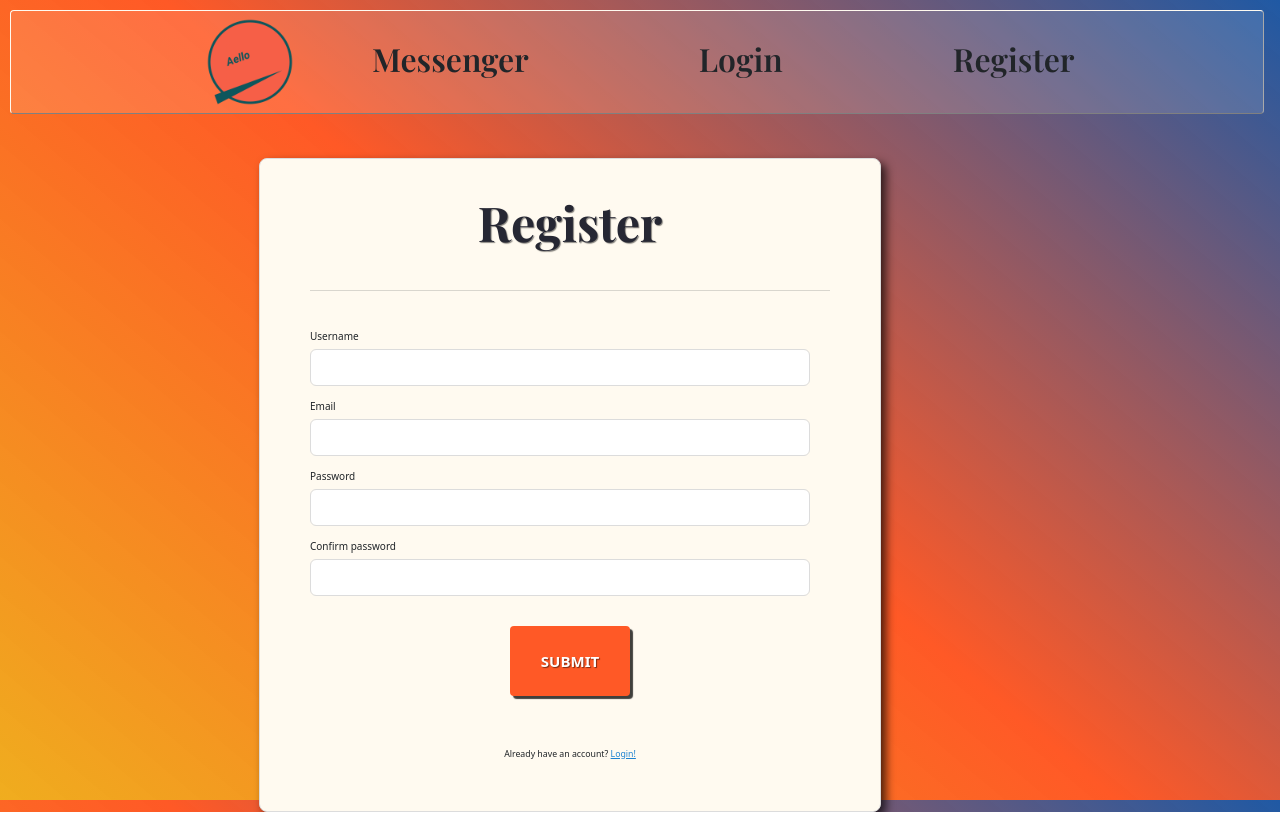
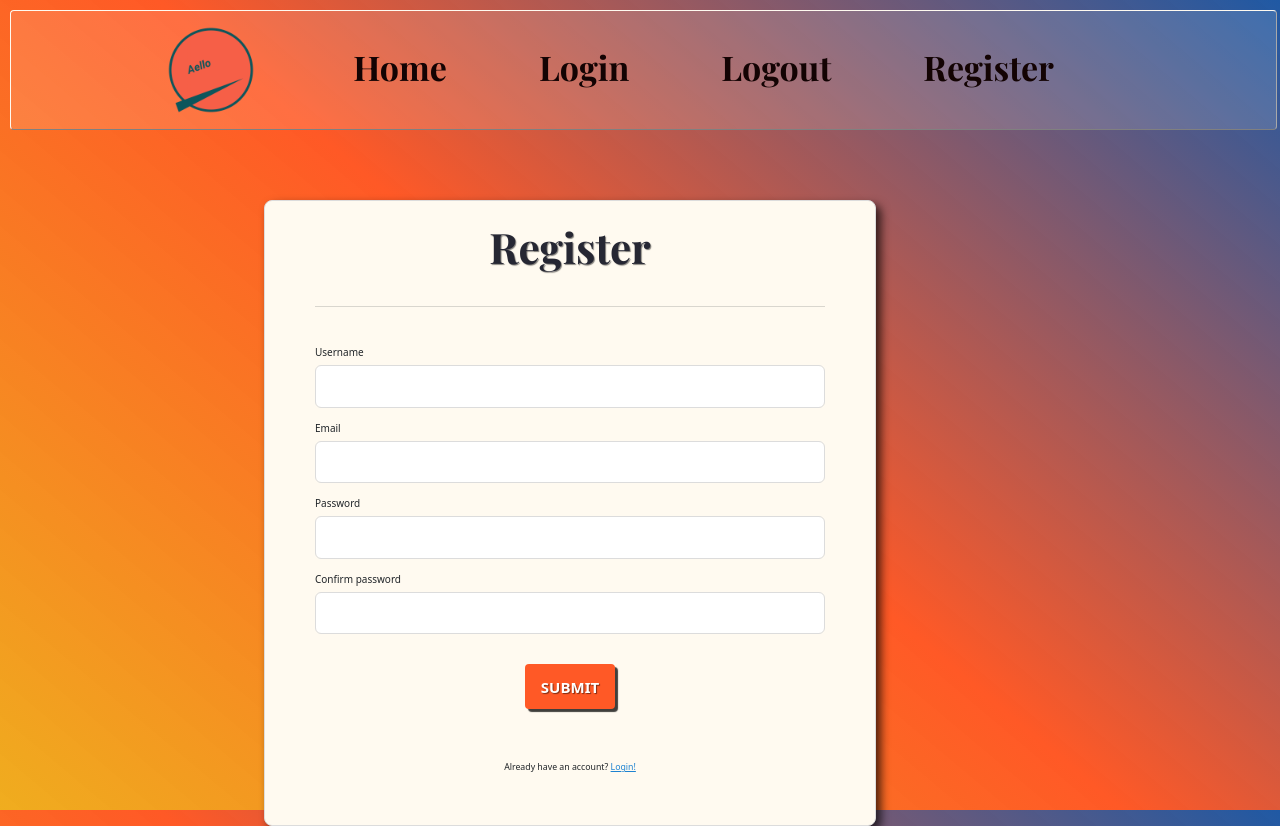
Before and after one commit to kristenprescott/Messenger, a React (Create React App) app in the folder client/: page /register in a window 1280 px wide. Built offline with nearby package versions, Linux system fonts and the light colour scheme.

Commit message:
Added Logout linke to Navbar, fixed up some styling a bit

```diff
--- a/client/src/App.scss
+++ b/client/src/App.scss
@@ -19,10 +19,6 @@ body {
 .App {
   width: 100vw;
   height: 100vh;
-  display: flex;
-  flex-direction: column;
-  // justify-content: center;
-  align-items: stretch;
 }
 
 .container {
@@ -31,14 +27,15 @@ body {
 }
 
 .btn {
-  width: 12rem;
-  height: 7rem;
+  height: 3em;
+  width: 6em;
+  padding: 0px;
+  margin: 0px;
   color: white;
   text-align: center;
   font-size: 1.5rem;
   font-weight: bolder;
   text-transform: uppercase;
-  padding: 2rem 0px;
   border-radius: 4px;
   box-shadow: 3px 3px 1px rgba(0, 0, 0, 0.75);
 }
@@ -51,6 +48,7 @@ body {
   box-shadow: 2px 2px 0px rgba(0, 0, 0, 0.75);
 }
 
+/*
 .Home {
   margin: 0px 5rem;
   margin-top: 2.5%;
@@ -68,24 +66,27 @@ body {
     font-weight: 900;
   }
 }
+*/
 
 .Register {
   display: flex;
   justify-content: center;
   align-items: center;
-  margin-top: 3%;
+  margin-top: 7em;
   .Column {
     display: flex;
-    justify-content: center;
+    flex-direction: column;
     align-items: center;
     input[type="text"],
     input[type="email"],
     input[type="password"] {
-      max-width: 50rem;
+      width: 30em;
+      height: 2.5em;
+      font-size: 17px;
       outline: none;
       border: 1px solid gainsboro;
-      padding: 1rem;
       border-radius: 6px;
+      padding-left: 1rem;
     }
   }
   .card {
@@ -96,10 +97,9 @@ body {
   }
   h1 {
     color: #262733;
-    font-size: 4.8rem;
+    font-size: 4.2rem;
     font-weight: bold;
-    margin: 3.5rem 0px;
-    margin-bottom: 2.5rem;
+    margin: 0.5em 0px;
     text-shadow: 1px 1px 1px rgba(0, 0, 0, 0.5);
   }
   hr {
@@ -133,19 +133,21 @@ body {
 .Login {
   display: flex;
   flex-direction: column;
-  // justify-content: center;
   align-items: center;
-  margin-top: 10%;
+  margin-top: 10em;
   .Column {
     display: flex;
-    justify-content: center;
+    flex-direction: column;
     align-items: center;
     input[type="text"],
     input[type="password"] {
+      width: 30em;
+      height: 2.5em;
+      font-size: 17px;
       outline: none;
       border: 1px solid gainsboro;
-      padding: 1rem;
       border-radius: 6px;
+      padding-left: 1rem;
     }
   }
   .card {
@@ -156,10 +158,11 @@ body {
   }
   h1 {
     color: #262733;
-    font-size: 4.8rem;
+    font-size: 4.2rem;
     font-weight: bold;
-    margin: 3.5rem 0px;
+    margin: 0.5em 0px;
     margin-bottom: 2.5rem;
+
     text-shadow: 1px 1px 1px rgba(0, 0, 0, 0.5);
   }
   hr {
@@ -191,14 +194,14 @@ body {
 }
 
 .Navbar {
-  width: 98vw;
-  height: 13%;
+  width: 99vw;
+  height: 15%;
   margin-top: 5%;
   margin: 1rem;
-  // padding: 0.7%;
   display: flex;
-  justify-content: center;
+  justify-content: space-evenly;
   align-items: center;
+  text-align: center;
   border: 1px solid floralwhite;
   border-bottom: 1px solid gray;
   border-right: 1px solid darkgray;
@@ -206,42 +209,50 @@ body {
   background-color: rgba(255, 255, 255, 0.13);
   .Nav {
     display: flex;
-    justify-content: center;
     align-items: center;
+    .NavItem {
+      padding: 0px 3.6em;
+      .logo {
+        border-radius: 100%;
+        margin: 0px;
+        padding: 0px;
+      }
       a {
-      color: inherit;
+        color: #130303;
         text-decoration: none;
-      // border: 1px solid gainsboro;
       }
       a:hover {
         color: white;
         background-color: rgba(255, 255, 255, 0.3);
         border-radius: 9px;
-      // text-transform: uppercase;
-      padding: 0.5rem;
       }
+      .nav-link {
+        color: #130303;
+      }
+      .nav-link:hover {
+        color: white;
+        background-color: rgba(255, 255, 255, 0.3);
+        border-radius: 9px;
       }
       h3 {
         font-size: 3.4rem;
         font-weight: 700;
       }
+    }
+  }
+
   .Searchbar {
     display: flex;
     justify-content: center;
     align-items: center;
     .search {
+      width: 12em;
+      height: 2.5em;
+      font-size: 17px;
       outline: none;
       border: 1px solid gainsboro;
       border-radius: 6px;
-      height: 5vmin;
-
-      float: right;
-      padding: 1%;
       padding-left: 1rem;
-      // margin-right: 16px;
-      font-size: 17px;
-
-      width: 25vmin;
     }
     .search:hover {
       border: 1px solid darkgray;
@@ -254,8 +265,8 @@ body {
     .search-btn {
       padding: 0px;
       margin: 0px;
-      height: 45px;
-      width: 75px;
+      height: 2.5em;
+      width: 6em;
       border-top-left-radius: 0px;
       border-bottom-left-radius: 0px;
     }
--- a/client/src/Components/Navbar.js
+++ b/client/src/Components/Navbar.js
@@ -1,63 +1,67 @@
 import { Link } from "react-router-dom";
 import { Nav, Form, FormControl, Button } from "react-bootstrap";
 
-import transLogo from "../assets/images/logo_transparent.png";
+import { useAuthDispatch } from "../Context/auth";
 
-export default function Navbar() {
+import transparentLogo from "../assets/images/logo_transparent.png";
+
+export default function Navbar({ history }) {
+  const dispatch = useAuthDispatch();
+
+  const logout = () => {
+    dispatch({ type: "LOGOUT" });
+
+    // TODO: figure out what's up w this history here
+    // history.push("/login");
+    window.open("/", "_self");
+  };
+
   return (
     <div className="Navbar">
-      <Nav fill variant="" defaultActiveKey="/" className="Nav">
-        <Nav.Item
-          style={{
-            margin: "0px 2.5rem",
-            padding: "0px 5rem",
-            paddingRight: ".1rem",
-          }}
-        >
-          {/* <Nav.Link href="/"> */}
-          {/* <Link to="/"> */}
+      <Nav fill defaultActiveKey="/" className="Nav">
+        <Nav.Item className="NavItem">
           <img
             alt="logo"
-            src={transLogo}
+            src={transparentLogo}
             width="120px"
             height="120px"
             className="logo"
-            style={{ borderRadius: "9px", margin: "0px", padding: "0px" }}
           />
-          {/* </Link> */}
-          {/* </Nav.Link> */}
         </Nav.Item>
 
-        <Nav.Item
-          style={{
-            margin: "0px 2.5rem",
-            padding: "0px 5rem",
-            paddingLeft: ".1rem",
-          }}
-        >
-          <Nav.Link href="/">
+        <Nav.Item className="NavItem">
+          <div className="nav-link">
             <Link to="/">
-              <h3>Messenger</h3>
+              <h3>Home</h3>
             </Link>
-          </Nav.Link>
+          </div>
         </Nav.Item>
 
-        <Nav.Item style={{ margin: "0px 2.5rem", padding: "0px 5rem" }}>
-          <Nav.Link eventKey="login">
+        <Nav.Item className="NavItem">
+          <div className="nav-link">
             <Link to="/login">
               <h3>Login</h3>
             </Link>
-          </Nav.Link>
+          </div>
         </Nav.Item>
 
-        <Nav.Item style={{ margin: "0px 2.5rem", padding: "0px 5rem" }}>
-          <Nav.Link eventKey="register">
+        <Nav.Item className="NavItem">
+          <div className="nav-link" onClick={logout}>
+            <Link to="/login">
+              <h3 style={{ cursor: "pointer" }}>Logout</h3>
+            </Link>
+          </div>
+        </Nav.Item>
+
+        <Nav.Item className="NavItem">
+          <div className="nav-link">
             <Link to="/register">
               <h3>Register</h3>
             </Link>
-          </Nav.Link>
+          </div>
         </Nav.Item>
 
+        <Nav.Item className="NavItem">
           <Form className="Searchbar">
             <FormControl
               type="search"
@@ -69,6 +73,7 @@ export default function Navbar() {
               Search
             </Button>
           </Form>
+        </Nav.Item>
       </Nav>
     </div>
   );
--- a/client/src/Context/auth.js
+++ b/client/src/Context/auth.js
@@ -8,11 +8,15 @@ const AuthDispatchContext = createContext();
 const authReducer = (state, action) => {
   switch (action.type) {
     case "LOGIN":
+      // Set token in localStorage:
+      localStorage.setItem("token", action.payload.token);
       return {
         ...state,
         user: action.payload,
       };
     case "LOGOUT":
+      // Remove token from localStorage:
+      localStorage.removeItem("token");
       return {
         ...state,
         user: null,
--- a/client/src/Pages/Home.js
+++ b/client/src/Pages/Home.js
@@ -1,8 +1,9 @@
-// import { Container } from "react-bootstrap";
+//
 
 export default function Home() {
   return (
-    // <div className="Home">
-    <div>{/* <h1>Messenger</h1> */}</div>
+    <>
+      <div></div>
+    </>
   );
 }
--- a/client/src/Pages/Login.js
+++ b/client/src/Pages/Login.js
@@ -2,6 +2,8 @@ import { useState } from "react";
 import { Link } from "react-router-dom";
 import { Button, Card, Row, Col, Form } from "react-bootstrap";
 import { gql, useLazyQuery } from "@apollo/client";
+
+import { useAuthDispatch } from "../Context/auth";
 
 import Loading from "../assets/images/loading.gif";
 
@@ -25,12 +27,17 @@ export default function Login(props) {
   });
   const [errors, setErrors] = useState({});
 
+  const dispatch = useAuthDispatch();
+
   // useLazyQuery: executing queries manually.
   const [loginUser, { loading }] = useLazyQuery(LOGIN_USER, {
     onError: (err) => setErrors(err.graphQLErrors[0].extensions.errors),
     onCompleted(data) {
-      // Store our login token in localStorage in the browser
-      localStorage.setItem("token", data.login.token);
+      // NOW: we can set the token from inside the AuthContext instead.
+      // // Store our login token in localStorage in the browser
+      // localStorage.setItem("token", data.login.token);
+      // dispatch action now that user is logged in:
+      dispatch({ type: "LOGIN", payload: data.login });
       // Redirect to Home after login
       props.history.push("/");
     },
```
Lines whose indentation alone changed are shown as unchanged.
